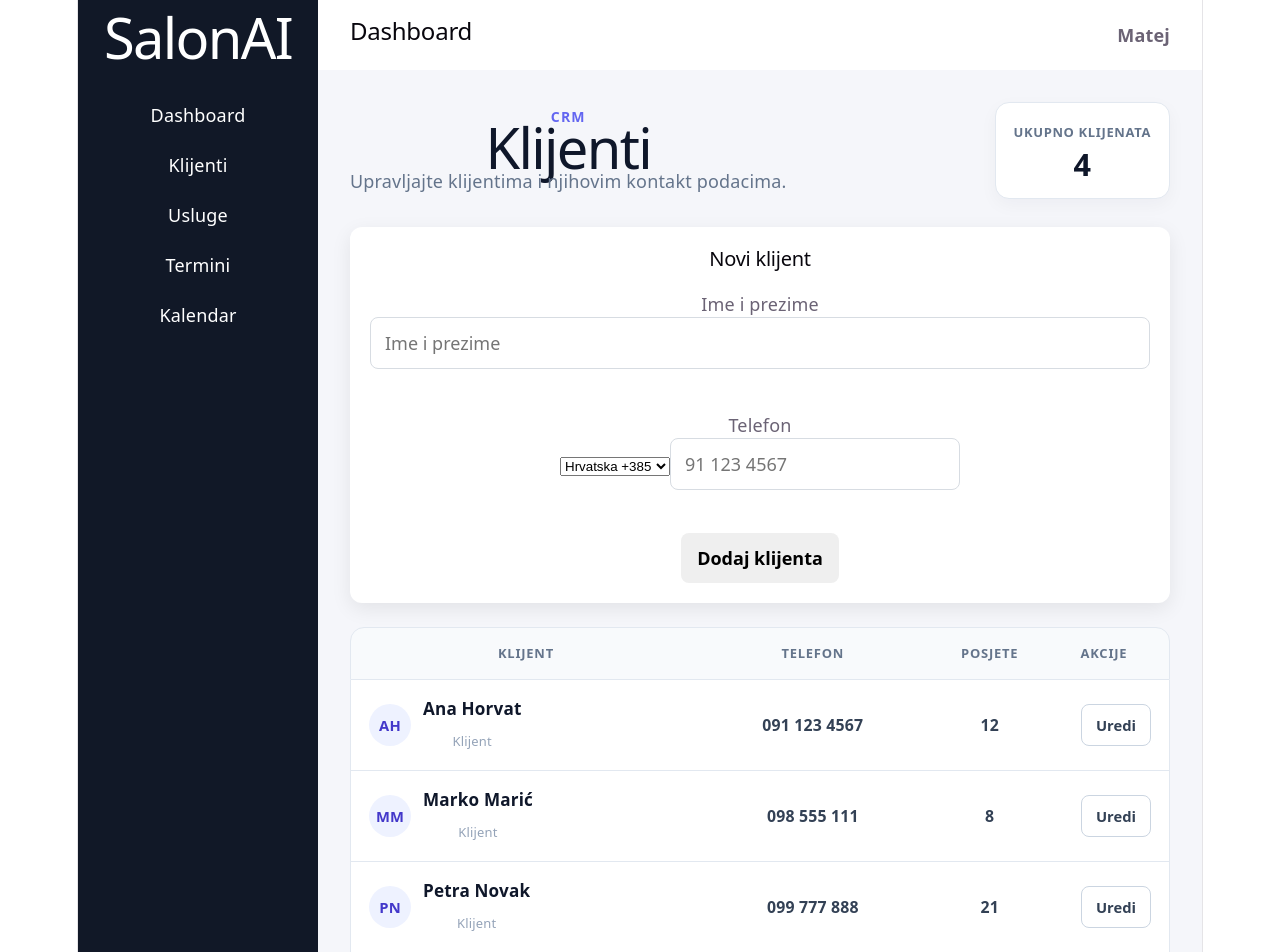
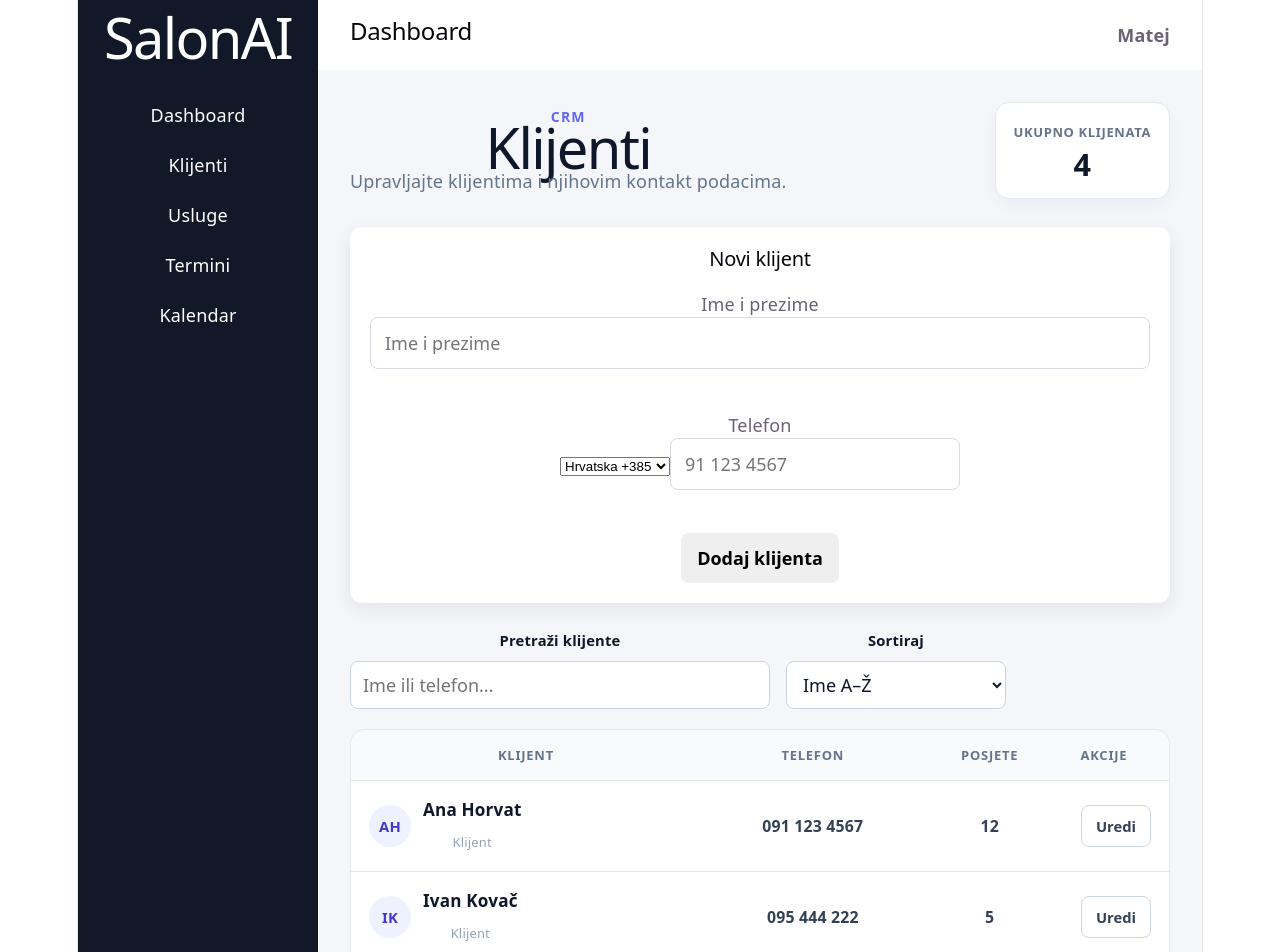
Before and after one commit to Matthoodie/SalonAI, a React (Vite) app in the folder frontend/: page /clients in a window 1280 px wide. Shown: the top 952 px of the page. Built offline with nearby package versions, Linux system fonts and the light colour scheme.

Commit message:
Add client search and sorting

```diff
--- a/frontend/src/pages/Clients/Clients.css
+++ b/frontend/src/pages/Clients/Clients.css
@@ -55,6 +55,71 @@
   font-size: 1.7rem;
 }
 
+.clients-toolbar {
+  display: flex;
+  gap: 16px;
+  margin-bottom: 20px;
+}
+
+.clients-search {
+  width: 100%;
+  max-width: 420px;
+}
+
+.clients-search label {
+  display: block;
+  margin-bottom: 7px;
+  color: #0f172a;
+  font-size: 0.82rem;
+  font-weight: 700;
+}
+
+.clients-search input {
+  width: 100%;
+  min-height: 42px;
+  padding: 10px 12px;
+  border: 1px solid #cbd5e1;
+  border-radius: 8px;
+  background: #ffffff;
+  color: #0f172a;
+  font: inherit;
+  outline: none;
+}
+
+.clients-search input:focus {
+  border-color: #6366f1;
+  box-shadow: 0 0 0 3px #eef2ff;
+}
+
+.clients-sort {
+  width: 220px;
+}
+
+.clients-sort label {
+  display: block;
+  margin-bottom: 7px;
+  color: #0f172a;
+  font-size: 0.82rem;
+  font-weight: 700;
+}
+
+.clients-sort select {
+  width: 100%;
+  min-height: 42px;
+  padding: 10px 12px;
+  border: 1px solid #cbd5e1;
+  border-radius: 8px;
+  background: #ffffff;
+  color: #0f172a;
+  font: inherit;
+  outline: none;
+}
+
+.clients-sort select:focus {
+  border-color: #6366f1;
+  box-shadow: 0 0 0 3px #eef2ff;
+}
+
 .clients-list-header {
   display: grid;
   grid-template-columns:
@@ -77,6 +142,7 @@
 .clients-list {
   width: 100%;
 }
+
 .clients-empty-state {
   padding: 56px 24px;
   background: #ffffff;
@@ -103,7 +169,6 @@
   line-height: 1.6;
 }
 
-
 @media (max-width: 760px) {
   .clients-page {
     padding: 20px;
@@ -117,6 +182,19 @@
     width: 100%;
   }
 
+  .clients-toolbar {
+    flex-direction: column;
+  }
+
+  .clients-search {
+    width: 100%;
+    max-width: none;
+  }
+
+  .clients-sort {
+  width: 100%;
+}
+
   .clients-list-header {
     display: none;
   }
--- a/frontend/src/pages/Clients/Clients.jsx
+++ b/frontend/src/pages/Clients/Clients.jsx
@@ -9,6 +9,12 @@ function Clients({
 }) {
   const [editingClient, setEditingClient] =
     useState(null)
+
+  const [searchQuery, setSearchQuery] =
+    useState('')
+
+  const [sortOption, setSortOption] =
+  useState('name-asc')
 
   function addClient(newClient) {
     setClientList([
@@ -32,6 +38,74 @@ function Clients({
   function cancelEdit() {
     setEditingClient(null)
   }
+
+const filteredClients = clientList.filter(
+  (client) => {
+    const normalizedQuery =
+      searchQuery
+        .trim()
+        .toLowerCase()
+
+    if (!normalizedQuery) {
+      return true
+    }
+
+    const matchesName =
+      client.name
+        .toLowerCase()
+        .includes(normalizedQuery)
+
+    const searchablePhone = [
+      client.phone,
+      client.phoneNumber,
+      client.phoneNormalized,
+    ]
+      .filter(Boolean)
+      .join(' ')
+      .toLowerCase()
+
+    const matchesPhone =
+      searchablePhone.includes(
+        normalizedQuery
+      )
+
+    return matchesName || matchesPhone
+  }
+)
+
+const filteredAndSortedClients = [
+  ...filteredClients,
+].sort((firstClient, secondClient) => {
+  if (sortOption === 'name-asc') {
+    return firstClient.name.localeCompare(
+      secondClient.name,
+      'hr'
+    )
+  }
+
+  if (sortOption === 'name-desc') {
+    return secondClient.name.localeCompare(
+      firstClient.name,
+      'hr'
+    )
+  }
+
+  if (sortOption === 'visits-desc') {
+    return (
+      (secondClient.visits || 0) -
+      (firstClient.visits || 0)
+    )
+  }
+
+  if (sortOption === 'visits-asc') {
+    return (
+      (firstClient.visits || 0) -
+      (secondClient.visits || 0)
+    )
+  }
+
+  return 0
+})
 
   return (
     <div className="clients-page">
@@ -66,6 +140,57 @@ function Clients({
         editingClient={editingClient}
       />
 
+  <div className="clients-toolbar">
+  <div className="clients-search">
+    <label htmlFor="clients-search">
+      Pretraži klijente
+    </label>
+
+    <input
+      id="clients-search"
+      type="search"
+      value={searchQuery}
+      onChange={(event) =>
+        setSearchQuery(
+          event.target.value
+        )
+      }
+      placeholder="Ime ili telefon..."
+    />
+  </div>
+<div className="clients-sort">
+  <label htmlFor="clients-sort">
+    Sortiraj
+  </label>
+
+  <select
+    id="clients-sort"
+    value={sortOption}
+    onChange={(event) =>
+      setSortOption(event.target.value)
+    }
+  >
+    <option value="name-asc">
+      Ime A–Ž
+    </option>
+
+    <option value="name-desc">
+      Ime Ž–A
+    </option>
+
+    <option value="visits-desc">
+      Najviše posjeta
+    </option>
+
+    <option value="visits-asc">
+      Najmanje posjeta
+    </option>
+  </select>
+ </div>
+</div>
+
+
+
       {clientList.length === 0 ? (
         <div className="clients-empty-state">
           <div className="clients-empty-icon">
@@ -89,7 +214,7 @@ function Clients({
           </div>
 
           <div className="clients-list">
-            {clientList.map((client) => (
+            {filteredAndSortedClients.map((client) => (
               <ClientCard
                 key={client.id}
                 client={client}
```
